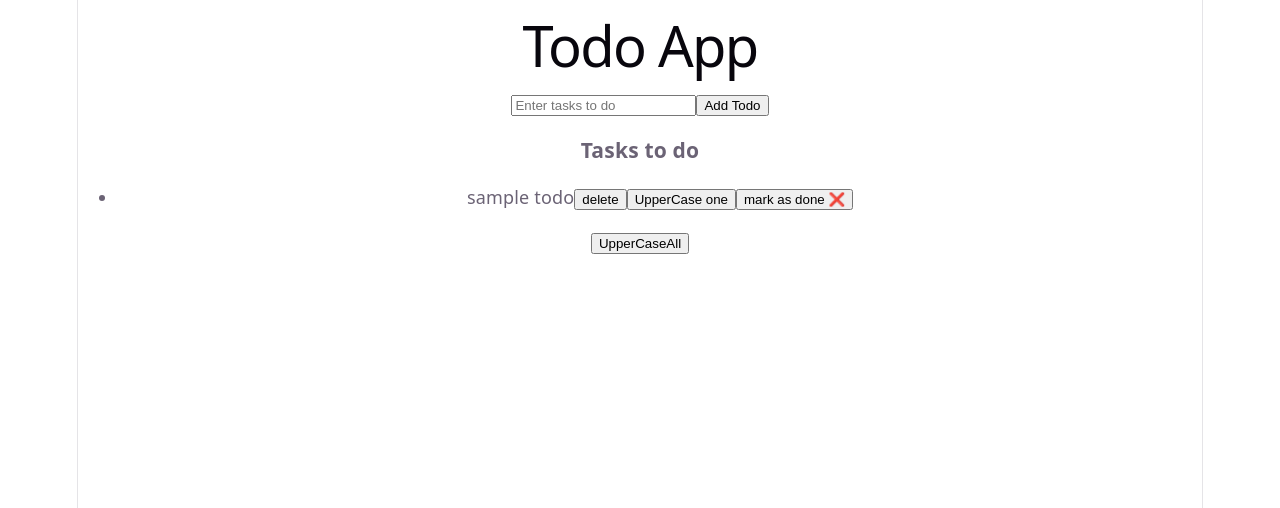
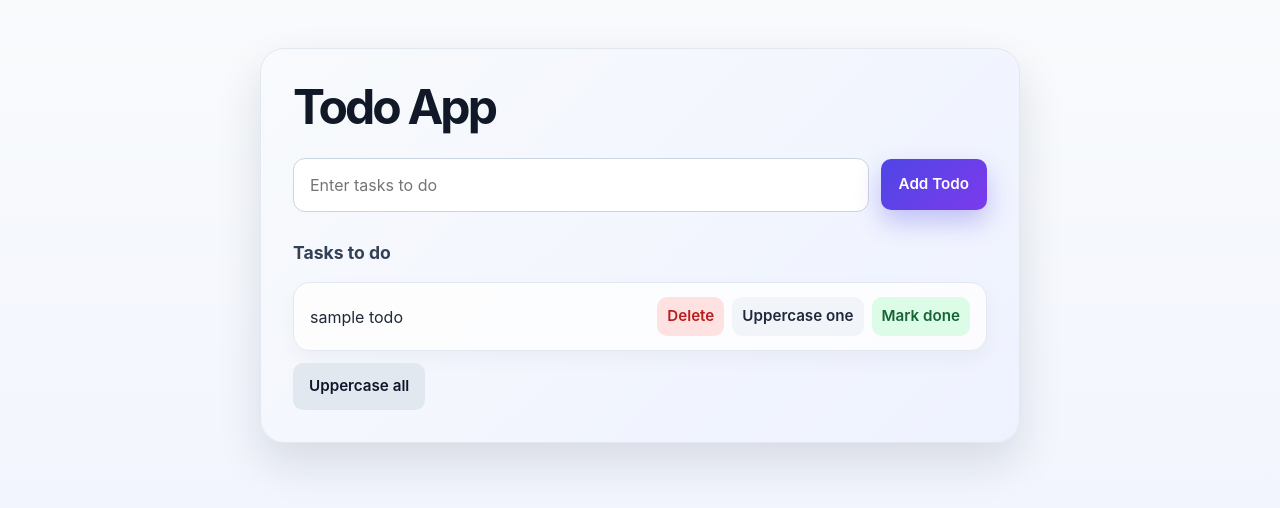
Before and after one commit to mhassanx/todo_app_practice, a React (Vite) app: page / in a window 1280 px wide. Shown: the top 508 px of the page. Built offline with nearby package versions, Linux system fonts and the light colour scheme.

Commit message:
CSS done with claude

```diff
--- a/src/App.css
+++ b/src/App.css
@@ -1,184 +1,166 @@
-.counter {
-  font-size: 16px;
-  padding: 5px 10px;
-  border-radius: 5px;
-  color: var(--accent);
-  background: var(--accent-bg);
-  border: 2px solid transparent;
-  transition: border-color 0.3s;
-  margin-bottom: 24px;
+.todo-app {
+  width: min(100%, 760px);
+  margin: 48px auto;
+  padding: 32px;
+  border-radius: 24px;
+  background: linear-gradient(135deg, #f8fafc 0%, #eef2ff 100%);
+  border: 1px solid #e2e8f0;
+  box-shadow: 0 20px 45px rgba(15, 23, 42, 0.12);
+  color: #0f172a;
+}
 
-  &:hover {
-    border-color: var(--accent-border);
+.todo-app h1 {
+  margin: 0 0 24px;
+  font-size: clamp(2rem, 4vw, 3rem);
+  line-height: 1.1;
+  letter-spacing: -0.06em;
+  color: #111827;
+}
+
+.todo-app h3 {
+  margin: 28px 0 16px;
+  font-size: 1.1rem;
+  color: #334155;
+  font-weight: 700;
+}
+
+.todo-input-row {
+  display: flex;
+  gap: 12px;
+  align-items: center;
+}
+
+.todo-input {
+  flex: 1;
+  min-width: 0;
+  border: 1px solid #cbd5e1;
+  border-radius: 12px;
+  background: #fff;
+  padding: 14px 16px;
+  font-size: 1rem;
+  color: #0f172a;
+  transition: border-color 0.2s ease, box-shadow 0.2s ease;
+}
+
+.todo-input:focus {
+  outline: none;
+  border-color: #6366f1;
+  box-shadow: 0 0 0 4px rgba(99, 102, 241, 0.13);
+}
+
+.primary-btn,
+.secondary-btn,
+.action-btn {
+  border: none;
+  border-radius: 10px;
+  font-size: 0.95rem;
+  font-weight: 600;
+  cursor: pointer;
+  transition: transform 0.15s ease, box-shadow 0.2s ease, opacity 0.2s ease;
+}
+
+.primary-btn:hover,
+.secondary-btn:hover,
+.action-btn:hover {
+  transform: translateY(-1px);
+}
+
+.primary-btn {
+  padding: 14px 18px;
+  background: linear-gradient(135deg, #4f46e5 0%, #7c3aed 100%);
+  color: #fff;
+  box-shadow: 0 12px 26px rgba(79, 70, 229, 0.3);
+}
+
+.secondary-btn {
+  margin-top: 12px;
+  padding: 12px 16px;
+  background: #e2e8f0;
+  color: #0f172a;
+}
+
+.task-list {
+  list-style: none;
+  margin: 0;
+  padding: 0;
+  display: flex;
+  flex-direction: column;
+  gap: 12px;
+}
+
+.task-item {
+  display: flex;
+  align-items: center;
+  justify-content: space-between;
+  gap: 12px;
+  padding: 14px 16px;
+  background: rgba(255, 255, 255, 0.8);
+  border: 1px solid #e2e8f0;
+  border-radius: 16px;
+  box-shadow: 0 8px 20px rgba(15, 23, 42, 0.04);
+}
+
+.task-content {
+  flex: 1;
+  min-width: 0;
+}
+
+.task-text {
+  display: block;
+  word-break: break-word;
+  font-size: 1rem;
+  line-height: 1.5;
+  color: #1f2937;
+}
+
+.task-text.done {
+  text-decoration: line-through;
+  color: #94a3b8;
+}
+
+.task-actions {
+  display: flex;
+  flex-wrap: wrap;
+  justify-content: flex-end;
+  gap: 8px;
+}
+
+.action-btn {
+  padding: 8px 10px;
+  background: #f1f5f9;
+  color: #1e293b;
+}
+
+.action-btn.danger {
+  background: #fee2e2;
+  color: #b91c1c;
+}
+
+.action-btn.status {
+  background: #dcfce7;
+  color: #166534;
+}
+
+@media (max-width: 640px) {
+  .todo-app {
+    margin: 24px 16px;
+    padding: 20px 16px;
+    border-radius: 18px;
   }
-  &:focus-visible {
-    outline: 2px solid var(--accent);
-    outline-offset: 2px;
+
+  .todo-input-row,
+  .task-item {
+    flex-direction: column;
+    align-items: stretch;
+  }
+
+  .task-actions {
+    justify-content: center;
+  }
+
+  .action-btn,
+  .primary-btn,
+  .secondary-btn {
+    width: 100%;
   }
 }
-
-.hero {
-  position: relative;
-
-  .base,
-  .framework,
-  .vite {
-    inset-inline: 0;
-    margin: 0 auto;
-  }
-
-  .base {
-    width: 170px;
-    position: relative;
-    z-index: 0;
-  }
-
-  .framework,
-  .vite {
-    position: absolute;
-  }
-
-  .framework {
-    z-index: 1;
-    top: 34px;
-    height: 28px;
-    transform: perspective(2000px) rotateZ(300deg) rotateX(44deg) rotateY(39deg)
-      scale(1.4);
-  }
-
-  .vite {
-    z-index: 0;
-    top: 107px;
-    height: 26px;
-    width: auto;
-    transform: perspective(2000px) rotateZ(300deg) rotateX(40deg) rotateY(39deg)
-      scale(0.8);
-  }
-}
-
-#center {
-  display: flex;
-  flex-direction: column;
-  gap: 25px;
-  place-content: center;
-  place-items: center;
-  flex-grow: 1;
-
-  @media (max-width: 1024px) {
-    padding: 32px 20px 24px;
-    gap: 18px;
-  }
-}
-
-#next-steps {
-  display: flex;
-  border-top: 1px solid var(--border);
-  text-align: left;
-
-  & > div {
-    flex: 1 1 0;
-    padding: 32px;
-    @media (max-width: 1024px) {
-      padding: 24px 20px;
-    }
-  }
-
-  .icon {
-    margin-bottom: 16px;
-    width: 22px;
-    height: 22px;
-  }
-
-  @media (max-width: 1024px) {
-    flex-direction: column;
-    text-align: center;
-  }
-}
-
-#docs {
-  border-right: 1px solid var(--border);
-
-  @media (max-width: 1024px) {
-    border-right: none;
-    border-bottom: 1px solid var(--border);
-  }
-}
-
-#next-steps ul {
-  list-style: none;
-  padding: 0;
-  display: flex;
-  gap: 8px;
-  margin: 32px 0 0;
-
-  .logo {
-    height: 18px;
-  }
-
-  a {
-    color: var(--text-h);
-    font-size: 16px;
-    border-radius: 6px;
-    background: var(--social-bg);
-    display: flex;
-    padding: 6px 12px;
-    align-items: center;
-    gap: 8px;
-    text-decoration: none;
-    transition: box-shadow 0.3s;
-
-    &:hover {
-      box-shadow: var(--shadow);
-    }
-    .button-icon {
-      height: 18px;
-      width: 18px;
-    }
-  }
-
-  @media (max-width: 1024px) {
-    margin-top: 20px;
-    flex-wrap: wrap;
-    justify-content: center;
-
-    li {
-      flex: 1 1 calc(50% - 8px);
-    }
-
-    a {
-      width: 100%;
-      justify-content: center;
-      box-sizing: border-box;
-    }
-  }
-}
-
-#spacer {
-  height: 88px;
-  border-top: 1px solid var(--border);
-  @media (max-width: 1024px) {
-    height: 48px;
-  }
-}
-
-.ticks {
-  position: relative;
-  width: 100%;
-
-  &::before,
-  &::after {
-    content: '';
-    position: absolute;
-    top: -4.5px;
-    border: 5px solid transparent;
-  }
-
-  &::before {
-    left: 0;
-    border-left-color: var(--border);
-  }
-  &::after {
-    right: 0;
-    border-right-color: var(--border);
-  }
-}
--- a/src/TodoApp.jsx
+++ b/src/TodoApp.jsx
@@ -53,10 +53,12 @@ export default function TodoApp() {
     });
   };
   return (
-    <div>
+    <div className="todo-app">
       <h1>Todo App</h1>
 
+      <div className="todo-input-row">
         <input
+          className="todo-input"
           placeholder="Enter tasks to do"
           type="text"
           value={newTodo}
@@ -67,27 +69,37 @@ export default function TodoApp() {
             }
           }}
         />
-      <button onClick={addNewTask}>Add Todo</button>
+        <button className="primary-btn" onClick={addNewTask}>
+          Add Todo
+        </button>
+      </div>
 
-      <br />
       <h3>Tasks to do</h3>
-      <ul>
+      <ul className="task-list">
         {todos.map((todo) => (
-          <li key={todo.id}>
-            <span>
+          <li key={todo.id} className="task-item">
+            <div className="task-content">
+              <span className={`task-text ${todo.isDone ? "done" : ""}`}>
                 {todo.task}
-              <button onClick={() => deleteTodo(todo.id)}>delete</button>
-              <button onClick={() => upperCaseOne(todo.id)}>
-                UpperCase one
+              </span>
+            </div>
+            <div className="task-actions">
+              <button className="action-btn danger" onClick={() => deleteTodo(todo.id)}>
+                Delete
               </button>
-              <button onClick={() => updateTodoStatus(todo.id)}>
-                mark as done {todo.isDone ? "✅" : "❌"}
+              <button className="action-btn" onClick={() => upperCaseOne(todo.id)}>
+                Uppercase one
               </button>
-            </span>
+              <button className="action-btn status" onClick={() => updateTodoStatus(todo.id)}>
+                {todo.isDone ? "Done" : "Mark done"}
+              </button>
+            </div>
           </li>
         ))}
       </ul>
-      <button onClick={upperCaseAll}>UpperCaseAll</button>
+      <button className="secondary-btn" onClick={upperCaseAll}>
+        Uppercase all
+      </button>
     </div>
   );
 }
--- a/src/index.css
+++ b/src/index.css
@@ -1,111 +1,42 @@
 :root {
-  --text: #6b6375;
-  --text-h: #08060d;
-  --bg: #fff;
-  --border: #e5e4e7;
-  --code-bg: #f4f3ec;
-  --accent: #aa3bff;
-  --accent-bg: rgba(170, 59, 255, 0.1);
-  --accent-border: rgba(170, 59, 255, 0.5);
-  --social-bg: rgba(244, 243, 236, 0.5);
-  --shadow:
-    rgba(0, 0, 0, 0.1) 0 10px 15px -3px, rgba(0, 0, 0, 0.05) 0 4px 6px -2px;
-
-  --sans: system-ui, 'Segoe UI', Roboto, sans-serif;
-  --heading: system-ui, 'Segoe UI', Roboto, sans-serif;
-  --mono: ui-monospace, Consolas, monospace;
-
-  font: 18px/145% var(--sans);
-  letter-spacing: 0.18px;
-  color-scheme: light dark;
-  color: var(--text);
-  background: var(--bg);
+  font-family: Inter, 'Segoe UI', Roboto, sans-serif;
+  line-height: 1.5;
+  font-weight: 400;
+  color: #0f172a;
+  background: linear-gradient(180deg, #f8fafc 0%, #eef2ff 100%);
   font-synthesis: none;
   text-rendering: optimizeLegibility;
   -webkit-font-smoothing: antialiased;
   -moz-osx-font-smoothing: grayscale;
-
-  @media (max-width: 1024px) {
-    font-size: 16px;
-  }
 }
 
-@media (prefers-color-scheme: dark) {
-  :root {
-    --text: #9ca3af;
-    --text-h: #f3f4f6;
-    --bg: #16171d;
-    --border: #2e303a;
-    --code-bg: #1f2028;
-    --accent: #c084fc;
-    --accent-bg: rgba(192, 132, 252, 0.15);
-    --accent-border: rgba(192, 132, 252, 0.5);
-    --social-bg: rgba(47, 48, 58, 0.5);
-    --shadow:
-      rgba(0, 0, 0, 0.4) 0 10px 15px -3px, rgba(0, 0, 0, 0.25) 0 4px 6px -2px;
-  }
+* {
+  box-sizing: border-box;
+}
 
-  #social .button-icon {
-    filter: invert(1) brightness(2);
-  }
+html {
+  background: linear-gradient(180deg, #f8fafc 0%, #eef2ff 100%);
 }
 
 body {
   margin: 0;
+  min-width: 320px;
+  min-height: 100vh;
+  background: linear-gradient(180deg, #f8fafc 0%, #eef2ff 100%);
+}
+
+button,
+input {
+  font: inherit;
 }
 
 #root {
-  width: 1126px;
-  max-width: 100%;
-  margin: 0 auto;
-  text-align: center;
-  border-inline: 1px solid var(--border);
-  min-height: 100svh;
-  display: flex;
-  flex-direction: column;
-  box-sizing: border-box;
+  width: 100%;
+  min-height: 100vh;
 }
 
 h1,
-h2 {
-  font-family: var(--heading);
-  font-weight: 500;
-  color: var(--text-h);
+h3,
+p {
+  margin-top: 0;
 }
-
-h1 {
-  font-size: 56px;
-  letter-spacing: -1.68px;
-  margin: 32px 0;
-  @media (max-width: 1024px) {
-    font-size: 36px;
-    margin: 20px 0;
-  }
-}
-h2 {
-  font-size: 24px;
-  line-height: 118%;
-  letter-spacing: -0.24px;
-  margin: 0 0 8px;
-  @media (max-width: 1024px) {
-    font-size: 20px;
-  }
-}
-p {
-  margin: 0;
-}
-
-code,
-.counter {
-  font-family: var(--mono);
-  display: inline-flex;
-  border-radius: 4px;
-  color: var(--text-h);
-}
-
-code {
-  font-size: 15px;
-  line-height: 135%;
-  padding: 4px 8px;
-  background: var(--code-bg);
-}
```
Lines whose indentation alone changed are shown as unchanged.
